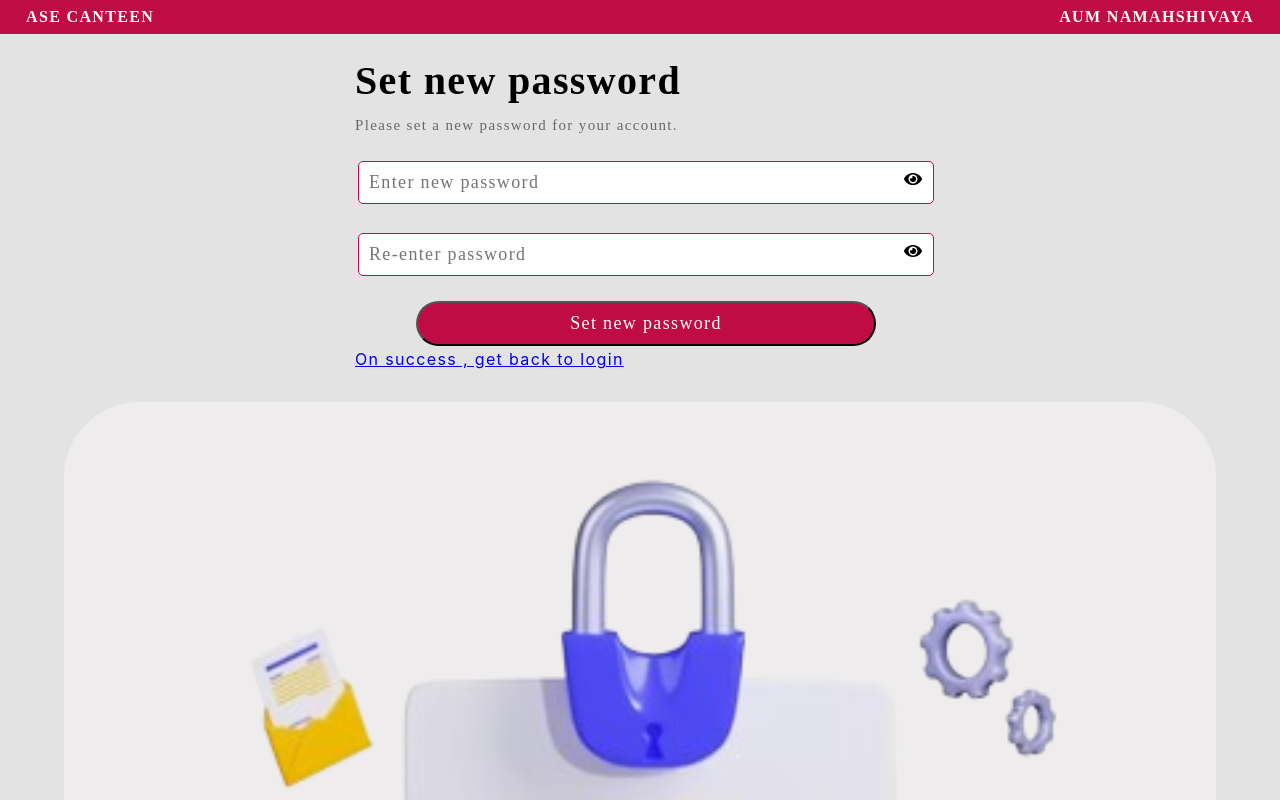
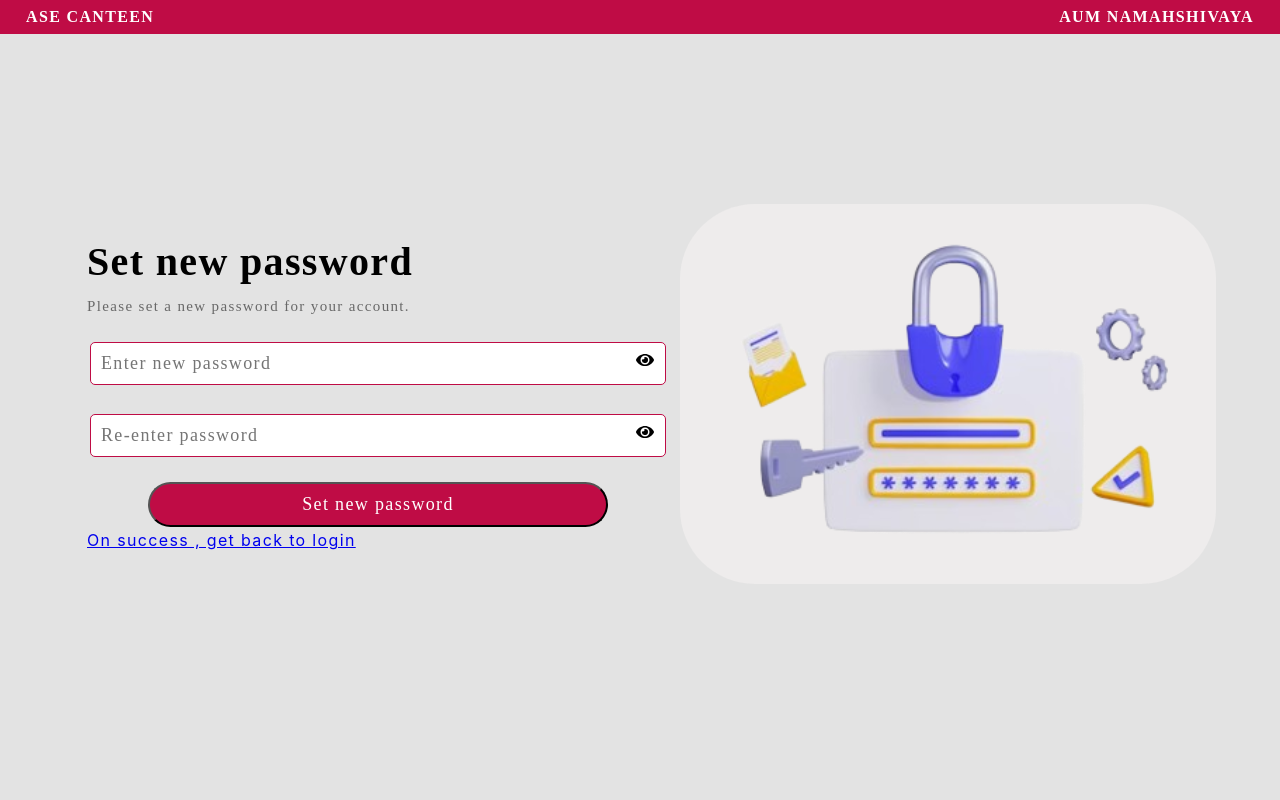
Before and after one commit to nazeer-18/kanteen, a React (Create React App) app in the folder kanteen/: page /resetpwd in a window 1280 px wide. Shown: the top 800 px of the page. Built offline with nearby package versions, Linux system fonts and the light colour scheme; no server answers.

Commit message:
image alterations in resetpwd

```diff
--- a/kanteen/src/services/userService.js
+++ b/kanteen/src/services/userService.js
@@ -9,6 +9,7 @@ class userService {
     login(userId, password ) {
         return axios.post(serverUrl + '/api/auth/login', { userId, password })
     }
+
 }
 
 export default new userService();
--- a/kanteen/src/styles/ResetPwd.css
+++ b/kanteen/src/styles/ResetPwd.css
@@ -35,8 +35,10 @@ body{
   }
 
   .reset-pwd-image-container img {
-    max-width: 100vw;
-    max-height: 85vh;
+    width: auto;
+    max-width: 100%;
+    max-height: 100%;
+    object-fit: cover;
   }
 
   .reset-pwdvertxt{
@@ -114,17 +116,15 @@ body{
   }
 
 
-  @media (max-width:950px){
-    .reset-pwd-container{
-      max-width: 100%;
+  @media (max-width:1350px){
+    .resetpwd-forgot-group {
+        padding: 20px;
     }
     .reset-pwd-image-container{
-      max-width:40%;
-      padding: 0px;
-      margin: 0px;
-      border-radius: 0%;
+        padding: 10px;
+        width: 35%;
     }
-  }
+}
 
   @media (max-width:768px){
     .reset-pwd-form{
@@ -133,11 +133,21 @@ body{
     }
   }
 
-  @media (max-width:670px){
+  @media (max-width:1080px){
+    .reset-pwd-forgot-container {
+        width: 50%;
+    }
+    .reset-pwd-image-container{
+        width: 30%;
+        margin: 0px;
+        padding: 5px;
+    }
+}
+  @media (max-width:700px){
     .reset-pwd-image-container{
       display: none;
     }
     .reset-pwd-container{
-      max-width: 100%;
+      width: 100%;
     }
   }
```
